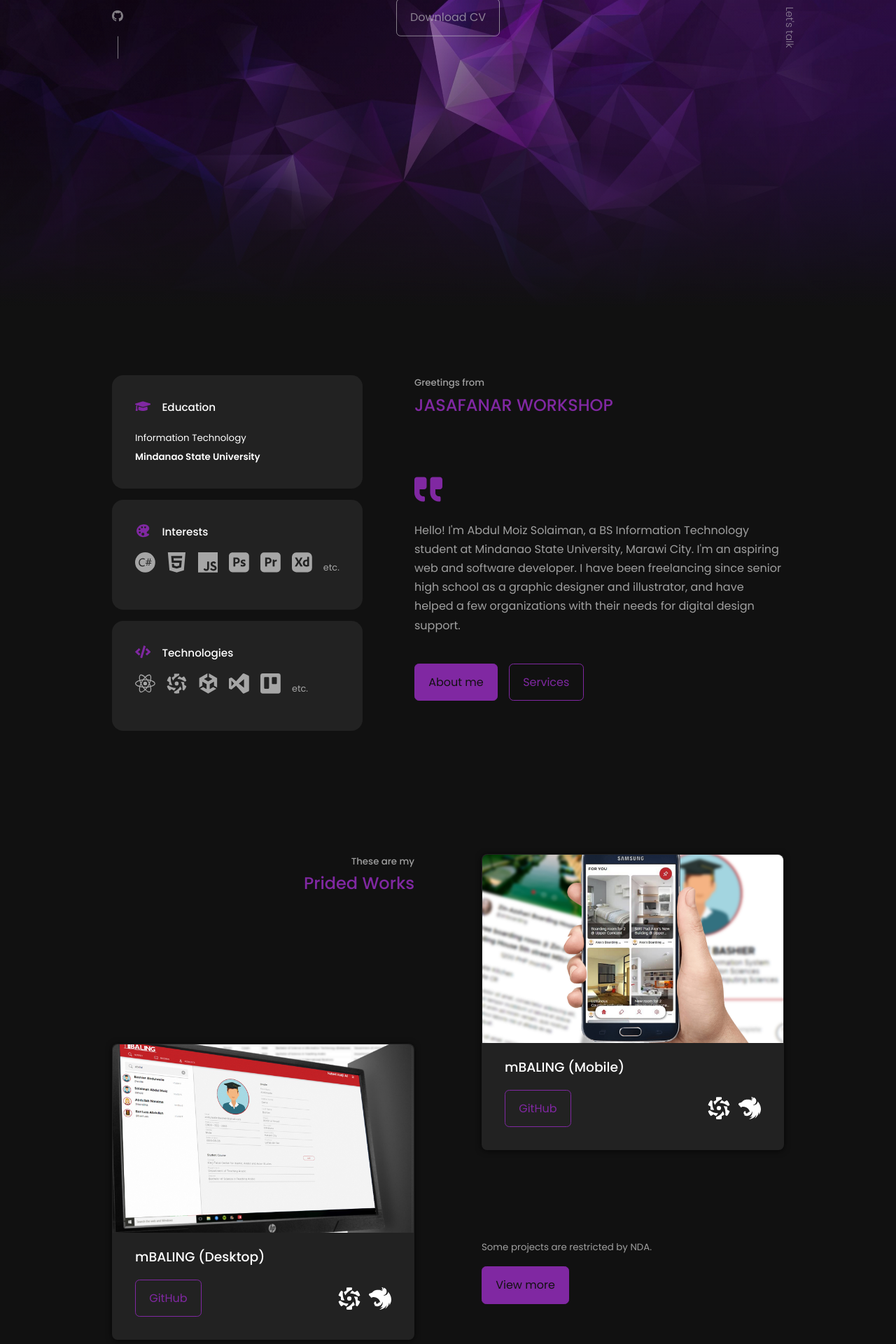
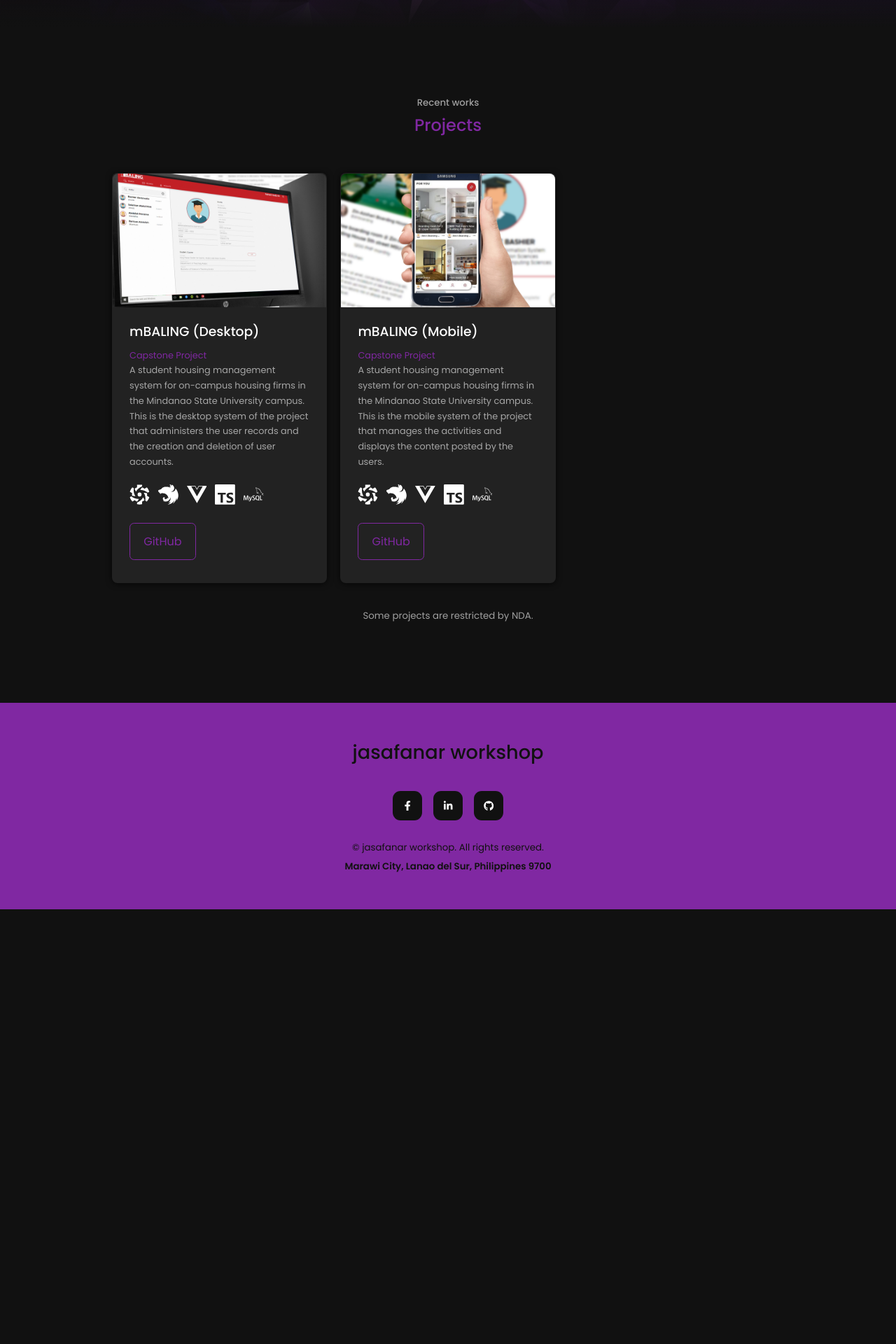
Before and after one commit to amsolaiman/portfolio-website-student, a React (Create React App) app: page /my-portfolio-website/project in a window 1280 px wide. Before the commit this address led to /. Shown: the part 360-2280 px from the top of the page at 70% size. After the commit the page ends 1659 px from the top, so only its background shows below. Built offline with nearby package versions, Linux system fonts and the light colour scheme.

Commit message:
Router fix up

```diff
--- a/src/App.jsx
+++ b/src/App.jsx
@@ -46,12 +46,15 @@ const App = () => {
       <Nav className={atFooter ? "nav__atfooter" : ""} />
       <div>
         <Routes>
-          <Route path="/" element={<Home />} />
-          <Route path="/about" element={<About />} />
-          <Route path="/project" element={<Project />} />
-          <Route path="/service" element={<Service />} />
-          <Route path="/contact" element={<Contact />} />
-          <Route path="*" element={<Navigate to="/" replace />} />
+          <Route path="my-portfolio-website/" element={<Home />} />
+          <Route path="my-portfolio-website/about" element={<About />} />
+          <Route path="my-portfolio-website/project" element={<Project />} />
+          <Route path="my-portfolio-website/service" element={<Service />} />
+          <Route path="my-portfolio-website/contact" element={<Contact />} />
+          <Route
+            path="*"
+            element={<Navigate to="my-portfolio-website/" replace />}
+          />
         </Routes>
       </div>
       <div ref={targetRef}>
--- a/src/components/about/AboutFirst.jsx
+++ b/src/components/about/AboutFirst.jsx
@@ -42,7 +42,7 @@ const AboutFirst = () => {
             expertise.
           </p>
 
-          <Link to="/contact" className="btn btn-primary">
+          <Link to="my-portfolio-website/contact" className="btn btn-primary">
             Let's talk
           </Link>
         </div>
--- a/src/components/home/HomeFirst.jsx
+++ b/src/components/home/HomeFirst.jsx
@@ -79,10 +79,10 @@ const HomeFirst = () => {
               a few organizations with their needs for digital design support.
             </p>
             <div className="intro__content-cta">
-              <Link to="/about" className="btn btn-primary">
+              <Link to="my-portfolio-website/about" className="btn btn-primary">
                 About me
               </Link>
-              <Link to="/service" className="btn">
+              <Link to="my-portfolio-website/service" className="btn">
                 Services
               </Link>
             </div>
@@ -105,10 +105,10 @@ const HomeFirst = () => {
               a few organizations with their needs for digital design support.
             </p>
             <div className="intro__content-cta">
-              <Link to="/about" className="btn btn-primary">
+              <Link to="my-portfolio-website/about" className="btn btn-primary">
                 About me
               </Link>
-              <Link to="/service" className="btn">
+              <Link to="my-portfolio-website/service" className="btn">
                 Services
               </Link>
             </div>
--- a/src/components/home/HomeHeader.jsx
+++ b/src/components/home/HomeHeader.jsx
@@ -45,7 +45,7 @@ const HomeHeader = () => {
           >
             Download CV
           </a>
-          <Link to="/contact" className="btn btn-contact">
+          <Link to="my-portfolio-website/contact" className="btn btn-contact">
             Let's talk
           </Link>
         </div>
@@ -67,7 +67,7 @@ const HomeHeader = () => {
           </a>
         </div>
 
-        <Link to="/contact" className="scroll__down">
+        <Link to="my-portfolio-website/contact" className="scroll__down">
           Let's talk
         </Link>
       </div>
--- a/src/components/home/HomeSecond.jsx
+++ b/src/components/home/HomeSecond.jsx
@@ -63,7 +63,7 @@ const HomeSecond = () => {
 
           <div className="works__notes">
             <small>Some projects are restricted by NDA.</small>
-            <Link to="/project" className="btn btn-primary">
+            <Link to="my-portfolio-website/project" className="btn btn-primary">
               View more
             </Link>
           </div>
@@ -124,7 +124,7 @@ const HomeSecond = () => {
 
           <div className="works__notes">
             <small>Some projects are restricted by NDA.</small>
-            <Link to="/project" className="btn btn-primary">
+            <Link to="my-portfolio-website/project" className="btn btn-primary">
               View more
             </Link>
           </div>
--- a/src/components/nav/Nav.jsx
+++ b/src/components/nav/Nav.jsx
@@ -13,19 +13,19 @@ import {
 const Nav = ({ className }) => {
   return (
     <nav className={className}>
-      <NavLink to="/">
+      <NavLink to="my-portfolio-website/">
         <BiHome />
       </NavLink>
-      <NavLink to="/about">
+      <NavLink to="my-portfolio-website/about">
         <BiUser />
       </NavLink>
-      <NavLink to="/project">
+      <NavLink to="my-portfolio-website/project">
         <BiBriefcase />
       </NavLink>
-      <NavLink to="/service">
+      <NavLink to="my-portfolio-website/service">
         <BiPalette />
       </NavLink>
-      <NavLink to="/contact">
+      <NavLink to="my-portfolio-website/contact">
         <BiMessageSquareDetail />
       </NavLink>
     </nav>
```
